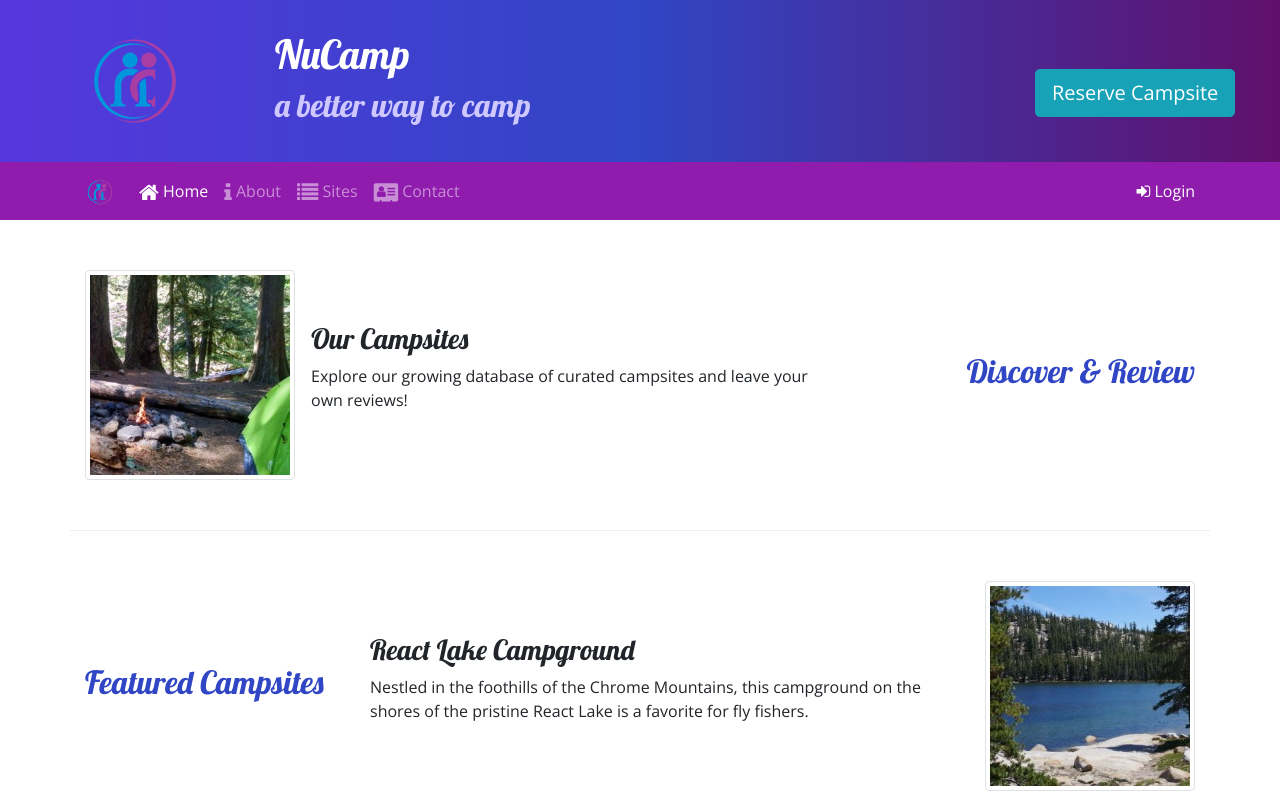
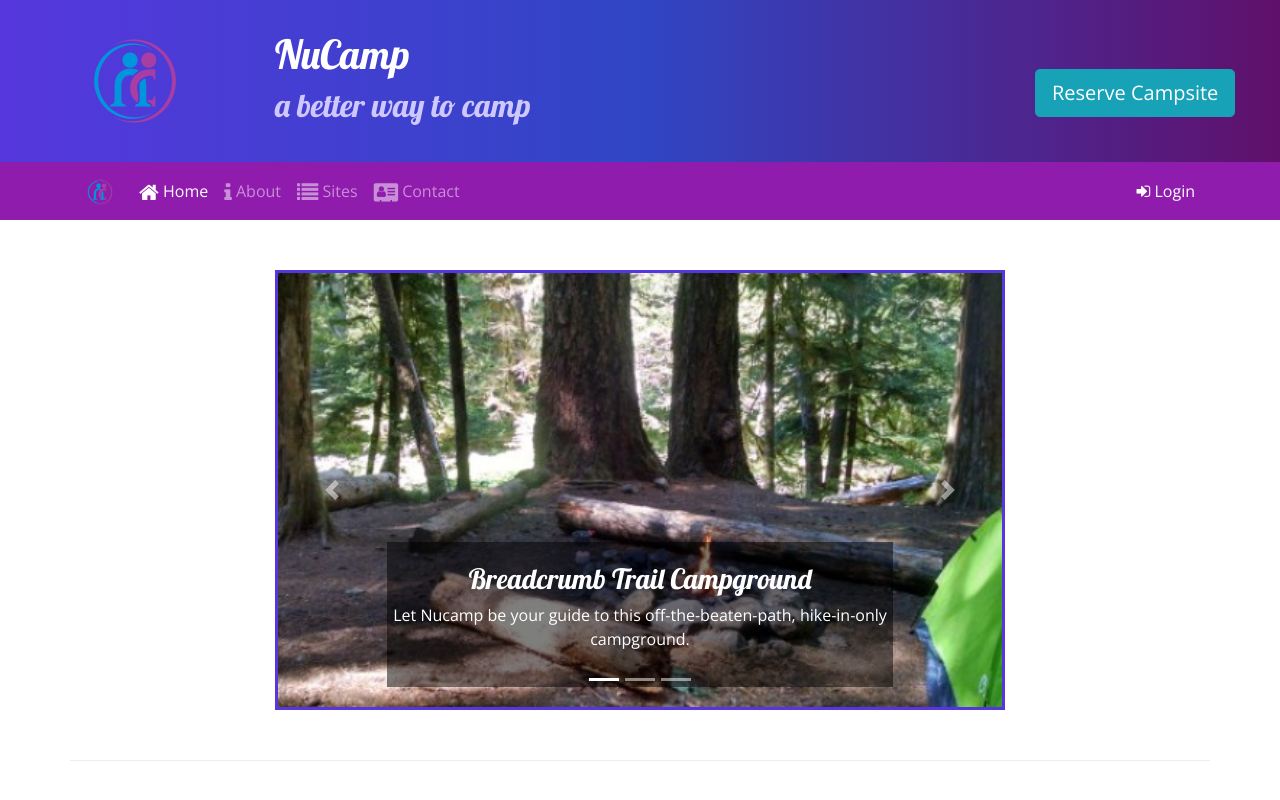
Before and after one commit to A-bot9/bootstrap_Portfolio_Project, a website: page index.html in a window 1280 px wide. Shown: the top 800 px of the page. Drawn offline with nearby package versions, Linux system fonts and the light colour scheme.

Commit message:
Carousel

```diff
--- a/css/styles.css
+++ b/css/styles.css
@@ -49,3 +49,11 @@ a:hover {
 	color: inherit;
 	text-decoration: none;
 }
+
+.carousel-caption {
+	background-color: rgba(0, 0, 0, 0.5);
+}
+
+.carousel {
+	border: solid #5637dd;
+}
--- a/index.html
+++ b/index.html
@@ -86,6 +86,7 @@
 			</div>
 		</nav>
 
+		<!-- Login Signin Modal Popup -->
 		<div id="loginModal" class="modal fade" role="dialog">
 			<div class="modal-dialog" role="document">
 				<div class="modal-content">
@@ -139,8 +140,84 @@
 			</div>
 		</div>
 
-		<!-- First Content -->
+		<!-- Beginning of Container -->
 		<div class="container">
+			<!-- Caurosel -->
+			<div class="row row-content">
+				<div class="col-md-8 mx-auto">
+					<div class="carousel slide" id="homeCarousel" dara-ride="carousel">
+						<!-- Carousel Indicators -->
+						<ol class="carousel-indicators">
+							<li data-target="#homeCarousel" data-slide-to="0" class="active"></li>
+							<li data-target="#homeCarousel" data-slide-to="1"></li>
+							<li data-target="#homeCarousel" data-slide-to="2"></li>
+						</ol>
+						<div class="carousel-inner">
+							<!-- First Carousel Item -->
+							<div class="carousel-item active">
+								<img
+									class="d-block w-100"
+									src="img/breadcrumb-trail.jpg"
+									alt="Breadcrumb-trail Campground"
+								/>
+								<div class="carousel-caption">
+									<h3>Breadcrumb Trail Campground</h3>
+									<p class="d-none d-sm-block">
+										Let Nucamp be your guide to this off-the-beaten-path, hike-in-only campground.
+									</p>
+								</div>
+							</div>
+							<!-- Second Carousel Item -->
+							<div class="carousel-item">
+								<img class="d-block w-100" src="img/react-lake.jpg" alt="React Lake Campground" />
+								<div class="carousel-caption">
+									<h3>React Lake Campground</h3>
+									<p class="d-none d-sm-block">
+										Nestled in the foothills of the Chrome Mountains, this campground on the shores
+										of the pristine React Lake is a favorite for fly fishers.
+									</p>
+								</div>
+							</div>
+							<!-- Third Carousel Item -->
+							<div class="carousel-item">
+								<img
+									class="d-block w-100"
+									src="img/chrome-river.jpg"
+									alt="Chrome River Campground"
+								/>
+								<div class="carousel-caption">
+									<h3>Chrome River Campground</h3>
+									<p class="d-none d-sm-block">
+										Spend a few sunny days and starry nights beneath a canopy of old-growth firs at
+										this enchanting spot by the Chrome River.
+									</p>
+								</div>
+							</div>
+							<!-- Carousel Arrow Controls -->
+							<a
+								class="carousel-control-prev"
+								href="#homeCarousel"
+								role="button"
+								data-slide="prev"
+							>
+								<span class="carousel-control-prev-icon"></span>
+								<span class="sr-only">Previous</span>
+							</a>
+
+							<a
+								class="carousel-control-next"
+								href="#homeCarousel"
+								role="button"
+								data-slide="next"
+							>
+								<span class="carousel-control-next-icon"></span>
+								<span class="sr-only">Previous</span>
+							</a>
+						</div>
+					</div>
+				</div>
+			</div>
+			<!-- First Content -->
 			<div class="row row-content align-items-center">
 				<div class="col-sm-4 order-sm-last col-md-4">
 					<h2 class="text-sm-right">Discover & Review</h2>
```
